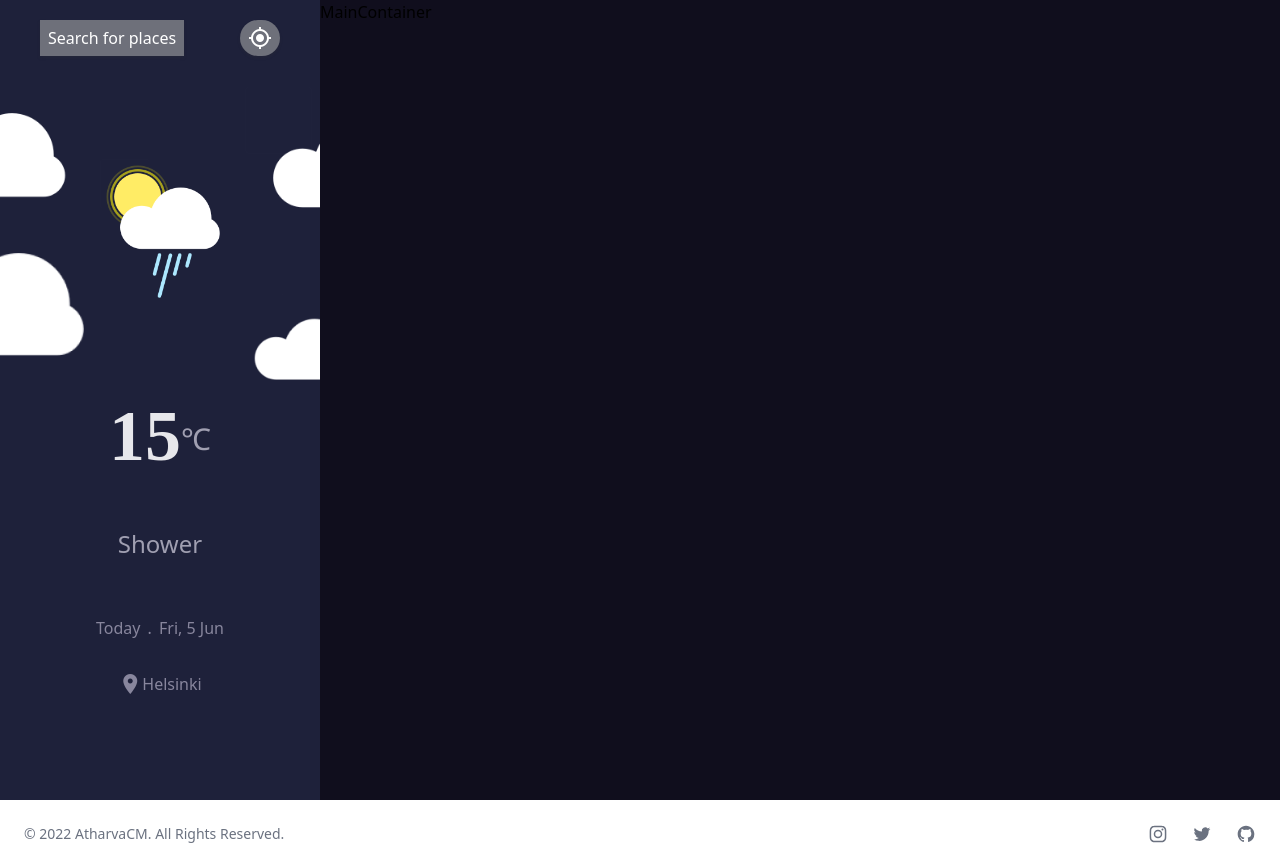
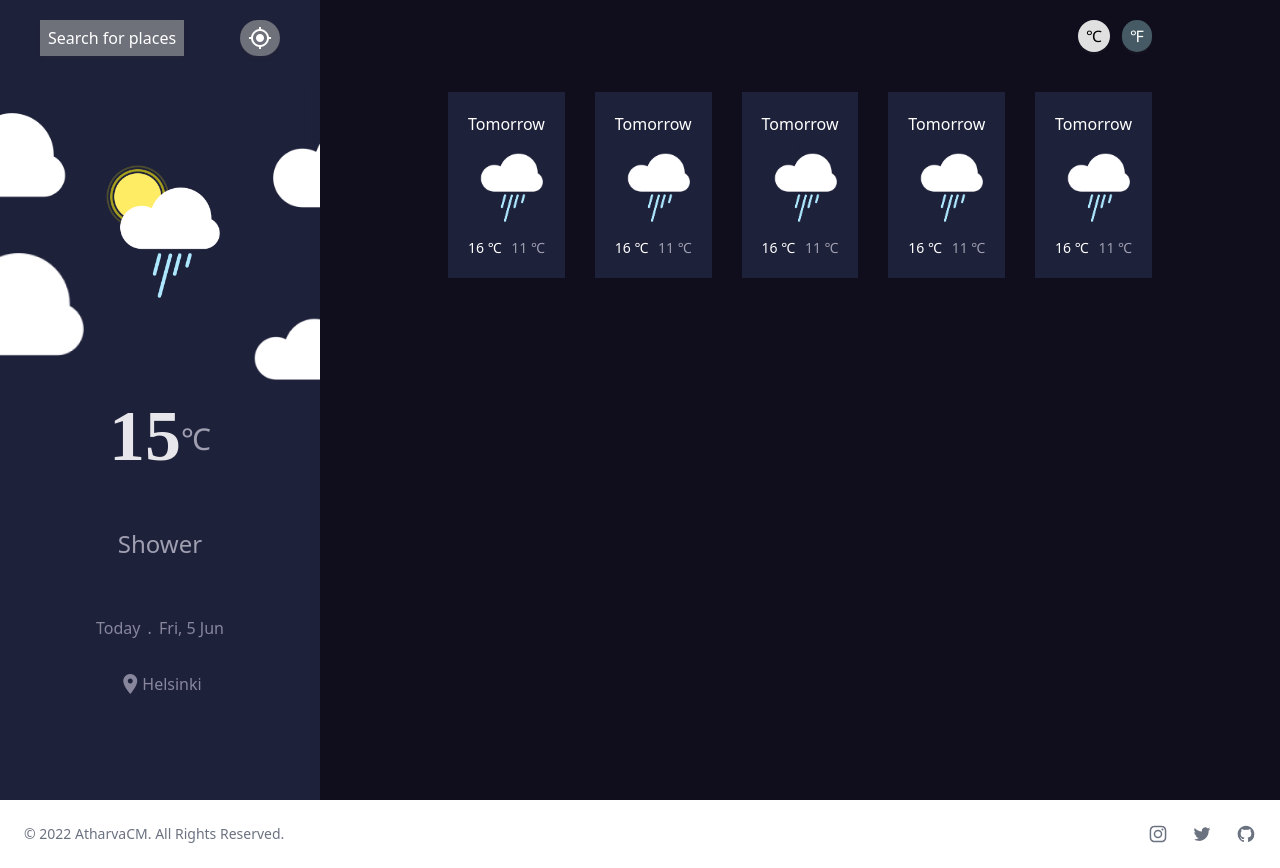
Before and after one commit to AtharvaCM/dev-challenges-weather-app, a React (Create React App) app: page / in a window 1280 px wide. Built offline with nearby package versions, Linux system fonts and the light colour scheme.

Commit message:
static 5 days forecast added

```diff
--- /dev/null
+++ b/src/components/five-days-forcast/index.tsx
@@ -0,0 +1,62 @@
+import React from "react";
+
+import { FiveDaysForecastType } from "../../types/components/five-days-forecast";
+
+import LightRain from "../../../src/assets/LightRain.png";
+
+import Card from "../UI/card";
+
+const FiveDaysForecast: React.FC<FiveDaysForecastType> = (props) => {
+  const { className } = props;
+
+  return (
+    <div className={`flex justify-between ${className}`}>
+      <Card className="flex flex-col justify-center text-white">
+        <p>Tomorrow</p>
+        <img src={LightRain} alt="Weather Img" height={75} width={75} />
+        <div className="mt-4 flex justify-between text-sm">
+          <p>16 &#8451;</p>
+          <p className="text-[#A09FB1]">11 &#8451;</p>
+        </div>
+      </Card>
+
+      <Card className="flex flex-col justify-center text-white">
+        <p>Tomorrow</p>
+        <img src={LightRain} alt="Weather Img" height={75} width={75} />
+        <div className="mt-4 flex justify-between text-sm">
+          <p>16 &#8451;</p>
+          <p className="text-[#A09FB1]">11 &#8451;</p>
+        </div>
+      </Card>
+
+      <Card className="flex flex-col justify-center text-white">
+        <p>Tomorrow</p>
+        <img src={LightRain} alt="Weather Img" height={75} width={75} />
+        <div className="mt-4 flex justify-between text-sm">
+          <p>16 &#8451;</p>
+          <p className="text-[#A09FB1]">11 &#8451;</p>
+        </div>
+      </Card>
+
+      <Card className="flex flex-col justify-center text-white">
+        <p>Tomorrow</p>
+        <img src={LightRain} alt="Weather Img" height={75} width={75} />
+        <div className="mt-4 flex justify-between text-sm">
+          <p>16 &#8451;</p>
+          <p className="text-[#A09FB1]">11 &#8451;</p>
+        </div>
+      </Card>
+
+      <Card className="flex flex-col justify-center text-white">
+        <p>Tomorrow</p>
+        <img src={LightRain} alt="Weather Img" height={75} width={75} />
+        <div className="mt-4 flex justify-between text-sm">
+          <p>16 &#8451;</p>
+          <p className="text-[#A09FB1]">11 &#8451;</p>
+        </div>
+      </Card>
+    </div>
+  );
+};
+
+export default FiveDaysForecast;
--- a/src/components/home-page/index.tsx
+++ b/src/components/home-page/index.tsx
@@ -6,7 +6,7 @@ const HomePage: React.FC = () => {
   return (
     <div className="flex">
       <Sidebar className="w-1/4 bg-[#1E213A]" />
-      <MainContainer className="w-3/4 bg-[#100E1D]" />
+      <MainContainer className="w-3/4 bg-[#100E1D] px-[10%] py-5" />
     </div>
   );
 };
--- a/src/components/main-container/index.tsx
+++ b/src/components/main-container/index.tsx
@@ -1,8 +1,27 @@
 import React from "react";
+
 import { MainContainerType } from "../../types/components/main-container";
+import FiveDaysForecast from "../five-days-forcast";
+
+import Button from "../UI/button";
 
 const MainContainer: React.FC<MainContainerType> = ({ className }) => {
-  return <div className={className}>MainContainer</div>;
+  return (
+    <div className={className}>
+      {/* Celcius / Farenheight switch */}
+      <div className="flex items-center justify-end">
+        <Button className="mr-3 !rounded-full" size="xs">
+          &#8451;
+        </Button>
+        <Button className="!rounded-full" size="xs" color="secondary">
+          &#8457;
+        </Button>
+      </div>
+
+      {/* Five Days Forecast Cards*/}
+      <FiveDaysForecast className="mt-10" />
+    </div>
+  );
 };
 
 export default MainContainer;
--- /dev/null
+++ b/src/types/components/five-days-forecast.ts
@@ -0,0 +1,6 @@
+import React from "react";
+
+export type FiveDaysForecastType = {
+  children?: React.ReactNode;
+  className?: string;
+};
```
